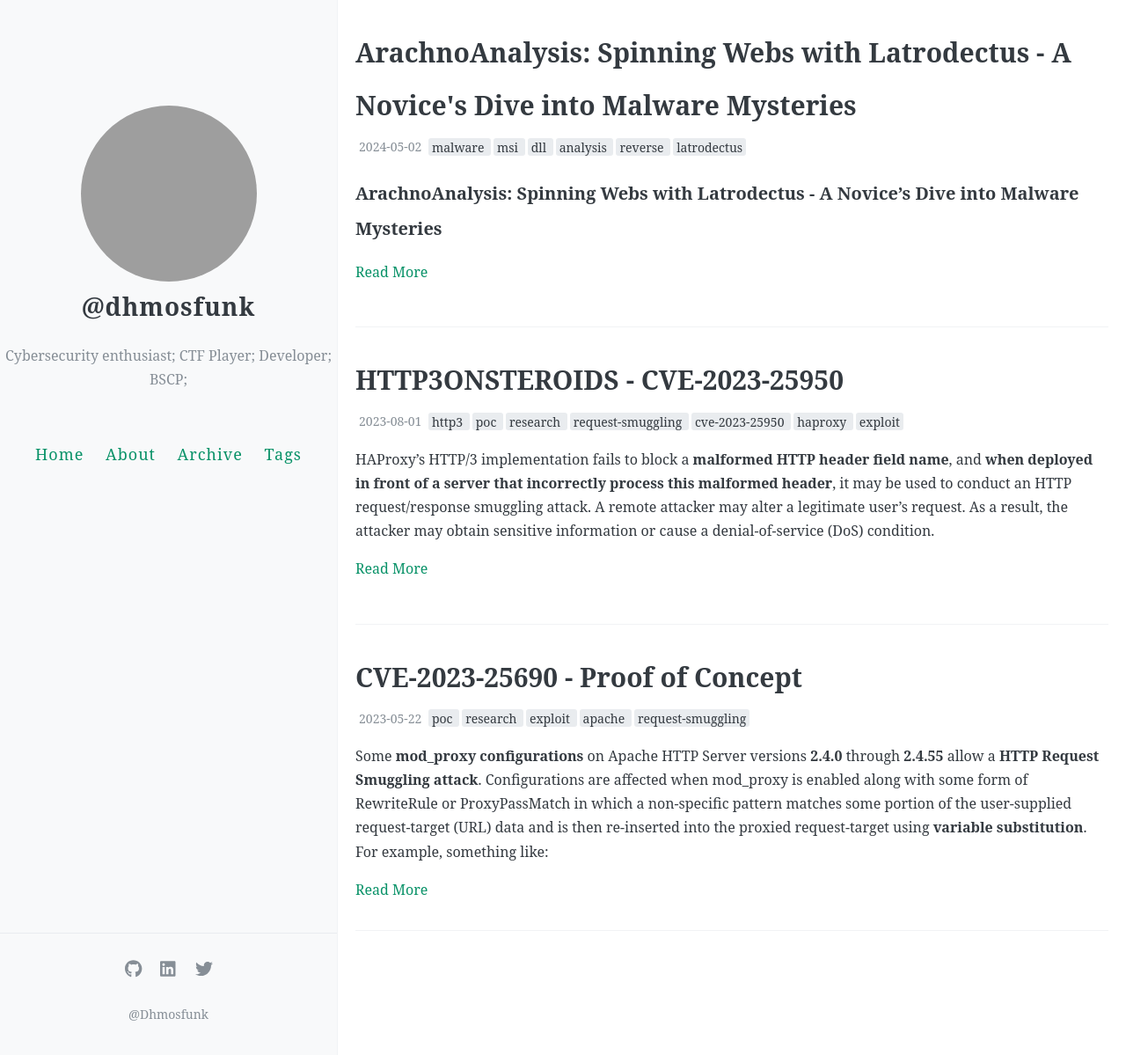
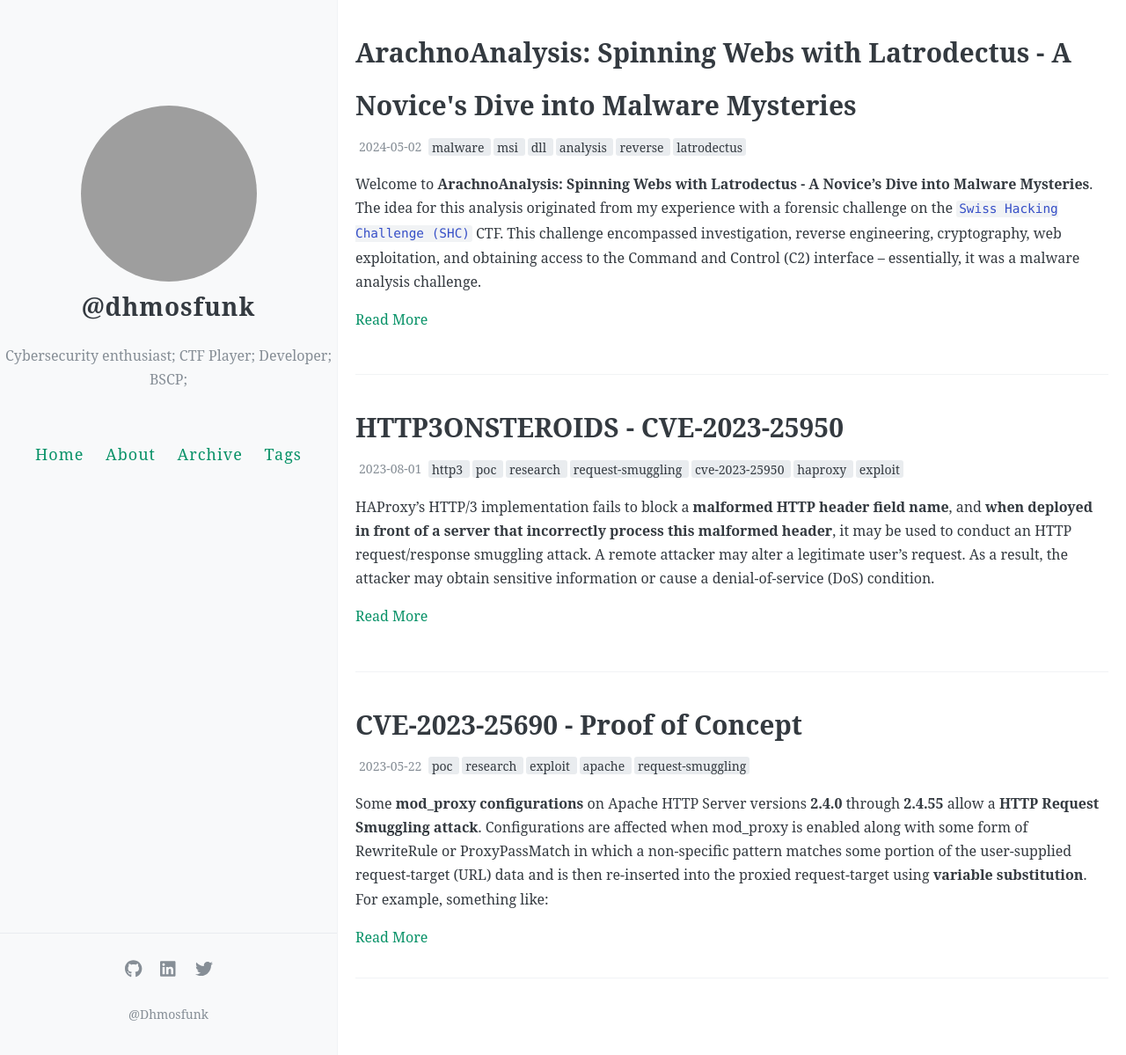
Before and after one commit to dhmosfunk/dhmosfunk.github.io, a Jekyll site: the page built from index.html, in a window 1280 px wide and 1200 px high. Shown: the whole window at 88% size. Built offline with Jekyll 4.4.1, drawn with Linux system fonts in a browser that asks for light colours; the list of posts is cut into pages by our own code; comment, search, counter and statistics services are not loaded; grey boxes are pictures that could not be loaded.

Commit message:
Update 2024-05-02-latrodectus.md

```diff
--- a/_posts/2024-05-02-latrodectus.md
+++ b/_posts/2024-05-02-latrodectus.md
@@ -8,7 +8,7 @@ comments: true
 toc: true
 ---
 
-### ArachnoAnalysis: Spinning Webs with Latrodectus - A Novice's Dive into Malware Mysteries
+Welcome to **ArachnoAnalysis: Spinning Webs with Latrodectus - A Novice's Dive into Malware Mysteries**. The idea for this analysis originated from my experience with a forensic challenge on the `Swiss Hacking Challenge (SHC)` CTF. This challenge encompassed investigation, reverse engineering, cryptography, web exploitation, and obtaining access to the Command and Control (C2) interface – essentially, it was a malware analysis challenge.
 
 ![](https://github.com/dhmosfunk/LatrodectusWEB/blob/main/assets/header.png)
 
```
